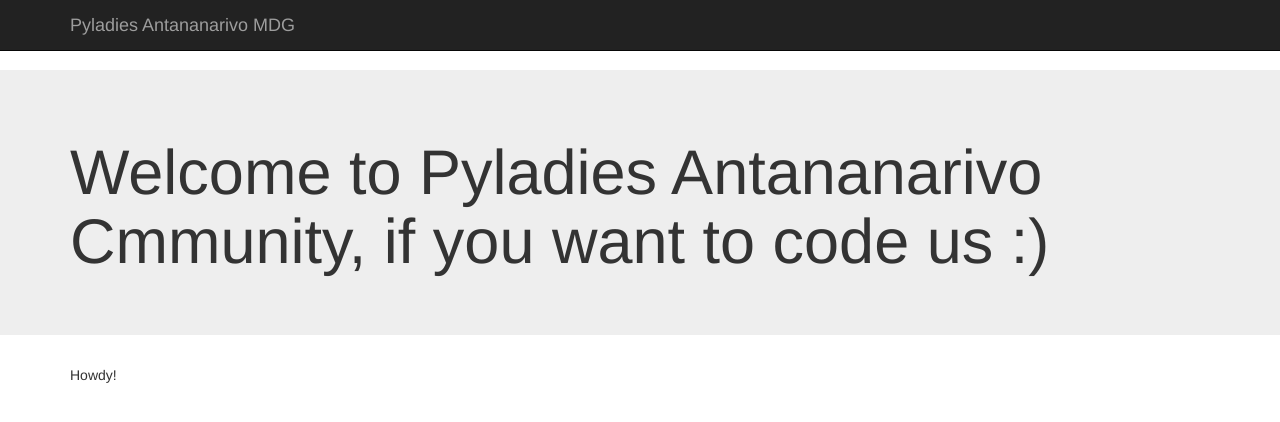
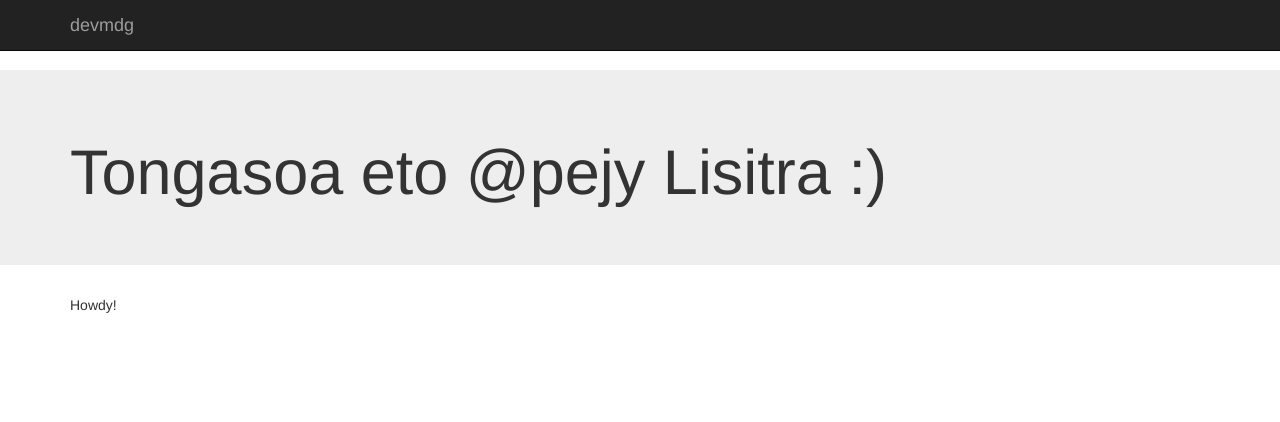
Before and after one commit to facedevMG/devmglisitra, a Django app: template lisitra/templates/home.html in a window 1280 px wide. Shown: the top 422 px of the page. Run offline with Django 3.2, Linux system fonts and the light colour scheme; the template is opened without the code that fills it, so the values that code supplies are empty; some libraries are stand-ins or nearby versions.

Commit message:
title page updated to facedev

```diff
--- a/lisitra/templates/_layouts/base.html
+++ b/lisitra/templates/_layouts/base.html
@@ -1,7 +1,7 @@
 <!DOCTiYPE>
 <html>
     <head>
-        <title> {% block title %} Pyladies Antananarivo{% endblock title%}  </title>
+        <title> {% block title %} Madagascar Developer Community {% endblock title%}  </title>
         <link rel="stylesheet" href="//netdna.bootstrapcdn.com/bootsrap/3.1.1/css/bootstrap.min.css">
         <style>
             body {
@@ -24,7 +24,7 @@
                     <span class="icon-bar"></span>
                     <span class="icon-bar"></span>
                 </button>
-                <a class="navbar-brand" href="#"> Pyladies Antananarivo MDG</a>
+                <a class="navbar-brand" href="#"> devmdg</a>
             </div class="navbar-collapse collapse">
             <div> <!---/.navbar-collapse --->
             </div>
--- a/lisitra/templates/home.html
+++ b/lisitra/templates/home.html
@@ -1,5 +1,5 @@
 {% extends '_layouts/base.html'%}
-{% block headline %} <h1> Welcome to Pyladies Antananarivo Cmmunity, if you want to code us :) </h1> {% endblock headline  %}
+{% block headline %} <h1> Tongasoa eto @pejy Lisitra :) </h1> {% endblock headline  %}
 {% block content %}
 <p>Howdy{% if user_is_authenticated %} {{ user.username }} {% endif %}!</p>
 {% endblock content %}
```
